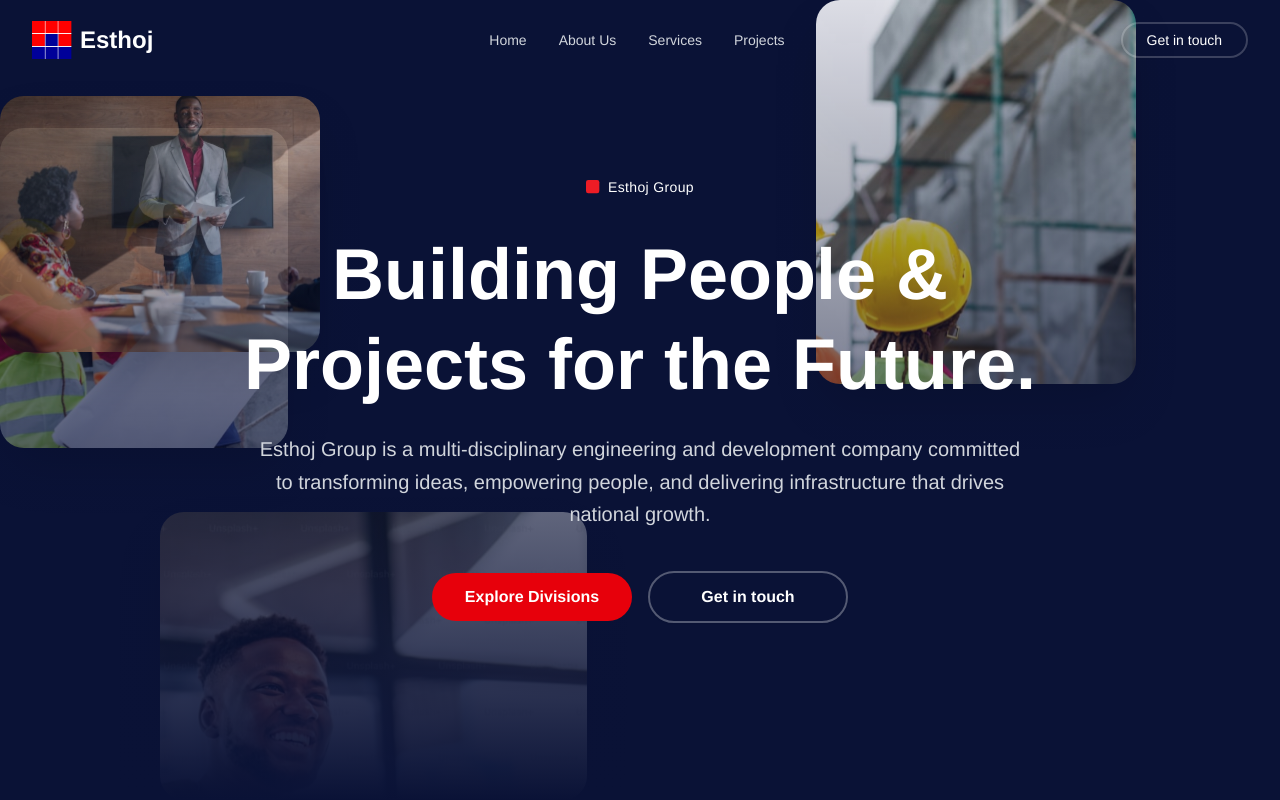
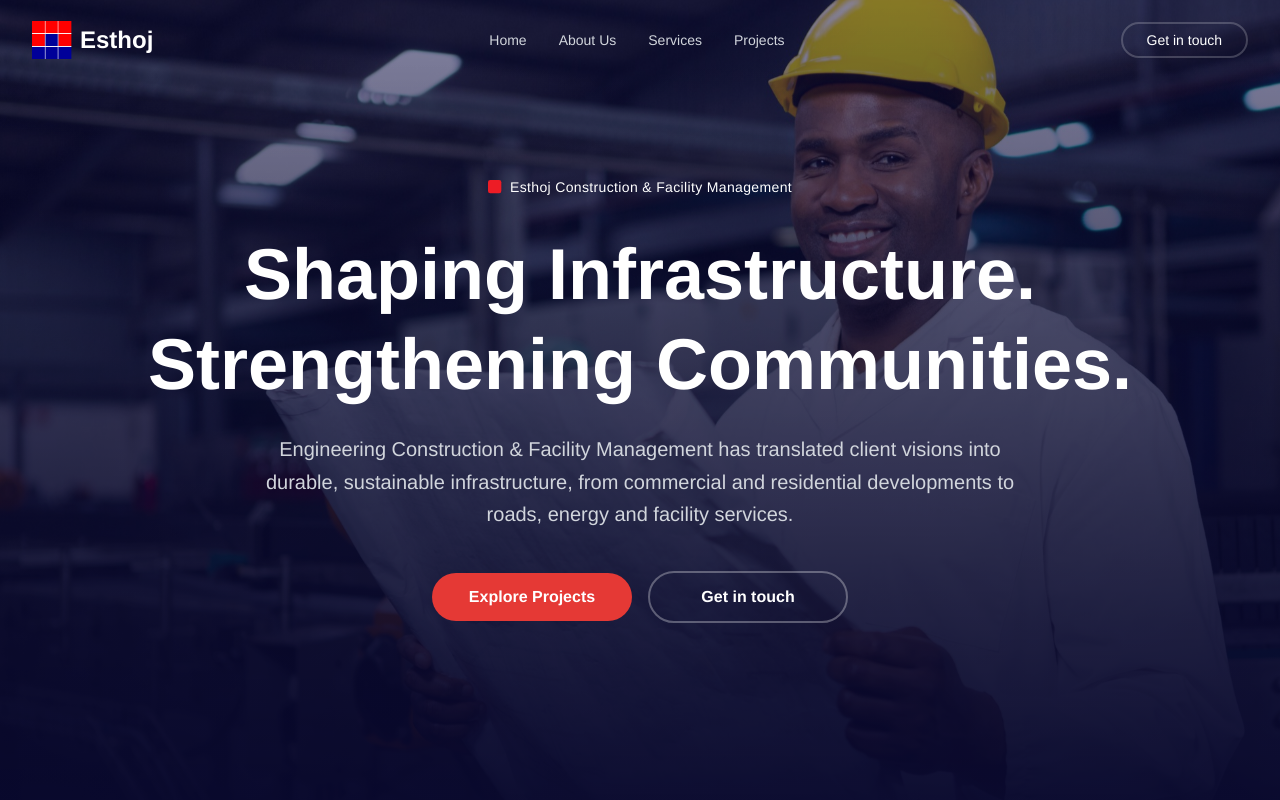
Before and after one commit to beecube-cloud/trainings, a Next.js app: page / in a window 1280 px wide. Shown: the top 800 px of the page. Built offline with nearby package versions, Linux system fonts and the light colour scheme.

Commit message:
update hero section

```diff
--- a/app/page.tsx
+++ b/app/page.tsx
@@ -1,13 +1,13 @@
 import AboutSection from "@/components/sections/about-us";
 import ContactSection from "@/components/sections/contact-us";
-import HeroParallax from "@/components/sections/hero";
+import { HeroSection, HeroSingleImageExample } from "@/components/sections/hero";
 import ProjectsSection from "@/components/sections/project";
 import ServicesSection from "@/components/sections/services";
 
 export default function Home() {
   return (
     <>
-      <HeroParallax />
+      <HeroSingleImageExample />
       <AboutSection />
       <ServicesSection />
       <ProjectsSection />
--- a/components/sections/hero.tsx
+++ b/components/sections/hero.tsx
@@ -1,130 +1,215 @@
 'use client';
 
+import { ReactNode } from 'react';
 import Link from 'next/link';
+import Image from 'next/image';
 import { Button } from '@/components/ui/button';
-import Image from 'next/image';
-import { useEffect, useState } from 'react';
+import { useScrollParallax } from '@/hooks/useScrollParallax';
+import { HeroSectionProps, ParallaxImage, HeroButtonProps } from '@/lib/types';
+import { divisionButtons, mainButtons, parallaxImages } from '@/lib/consts';
 
-export default function HeroParallax() {
-  const [scrollY, setScrollY] = useState(0);
 
-  useEffect(() => {
-    const handleScroll = () => {
-      setScrollY(window.scrollY);
+export function HeroSection({
+  variant = 'single-image',
+  brandLabel,
+  brandIcon,
+  heading,
+  description,
+  buttons,
+  backgroundColor = '#0A1236',
+  backgroundImage,
+  backgroundVideo,
+  parallaxImages,
+  textAlign = 'center',
+  overlay = true,
+  overlayOpacity = 50,
+  minHeight = 'min-h-screen',
+  className = '',
+  customContent,
+}: HeroSectionProps) {
+  const scrollY = useScrollParallax();
+
+  const textAlignClass = textAlign === 'center' ? 'text-center' : 'text-left';
+  const justifyClass = textAlign === 'center' ? 'justify-center' : 'justify-start';
+
+  return (
+    <section
+      className={`relative ${minHeight} overflow-hidden flex items-center ${className}`}
+      style={{ backgroundColor }}
+    >
+
+      {variant === 'parallax' && parallaxImages && (
+        <div className="absolute inset-0 pointer-events-none">
+          {parallaxImages.map((img, index) => (
+            <ParallaxImageElement
+              key={index}
+              image={img}
+              scrollY={scrollY}
+            />
+          ))}
+        </div>
+      )}
+
+
+      {variant === 'single-image' && backgroundImage && (
+        <div className="absolute inset-0">
+          <Image
+            src={backgroundImage}
+            alt="Hero background"
+            fill
+            className="object-cover"
+            priority
+          />
+        </div>
+      )}
+
+      {variant === 'video' && backgroundVideo && (
+        <div className="absolute inset-0">
+          <video
+            autoPlay
+            loop
+            muted
+            playsInline
+            className="w-full h-full object-cover"
+          >
+            <source src={backgroundVideo} type="video/mp4" />
+          </video>
+        </div>
+      )}
+
+
+      {overlay && (
+        <div
+          className="absolute inset-0 bg-gradient-to-b from-transparent via-black/30 to-black/60 pointer-events-none"
+          style={{ opacity: overlayOpacity / 100 }}
+        />
+      )}
+
+
+      <div className={`relative z-10 max-w-7xl mx-auto px-4 sm:px-6 lg:px-8 w-full ${textAlignClass}`}>
+        <div className={`flex flex-col items-${textAlign === 'center' ? 'center' : 'start'} max-w-5xl ${textAlign === 'center' ? 'mx-auto' : ''}`}>
+
+          {brandLabel && (
+            <div className={`flex items-center gap-2 mb-8 ${textAlign === 'center' ? 'justify-center' : ''}`}>
+              {brandIcon && (
+                <Image src={brandIcon} alt="Brand icon" width={14} height={14} />
+              )}
+              <span className="text-white text-sm font-medium tracking-wide">
+                {brandLabel}
+              </span>
+            </div>
+          )}
+
+          <h1 className="text-5xl md:text-6xl lg:text-7xl font-bold text-white mb-6 leading-tight">
+            {heading}
+          </h1>
+
+          <p className={`text-lg md:text-xl text-gray-300 mb-10 leading-relaxed ${textAlign === 'center' ? 'max-w-3xl mx-auto' : 'max-w-2xl'}`}>
+            {description}
+          </p>
+
+          {buttons && buttons.length > 0 && (
+            <div className={`flex flex-col sm:flex-row items-center gap-4 ${justifyClass}`}>
+              {buttons.map((button, index) => (
+                <HeroButton key={index} {...button} />
+              ))}
+            </div>
+          )}
+
+          {customContent && (
+            <div className="mt-8">
+              {customContent}
+            </div>
+          )}
+        </div>
+      </div>
+
+      {variant === 'parallax' && (
+        <div
+          className="absolute inset-0 bg-gradient-to-b from-transparent via-transparent to-current pointer-events-none"
+          style={{ color: backgroundColor }}
+        />
+      )}
+    </section>
+  );
+}
+
+function ParallaxImageElement({
+  image,
+  scrollY,
+}: {
+  image: ParallaxImage;
+  scrollY: number;
+}) {
+  const positions = {
+    'top-left': 'top-32 left-[-30]',
+    'top-right': 'top-24 right-[-30]',
+    'bottom-left': 'bottom-0 left-40',
+    'bottom-right': 'bottom-[-30] right-36',
   };
 
-    window.addEventListener('scroll', handleScroll);
-    return () => window.removeEventListener('scroll', handleScroll);
-  }, []);
+  const defaultSizes = {
+    'top-left': 'w-72 h-80',
+    'top-right': 'w-80 h-64',
+    'bottom-left': 'w-1/3 h-72',
+    'bottom-right': 'w-80 h-96',
+  };
+
+  const speed = image.speed || 0.2;
+  const isBottom = image.position.includes('bottom');
+  const transform = isBottom
+    ? `translateY(${scrollY * -speed}px)`
+    : `translateY(${scrollY * speed}px)`;
 
   return (
-    <section className="relative min-h-screen bg-[#0A1236] overflow-hidden flex items-center justify-center">
-      {/* Parallax Background Images */}
-      <div className="absolute inset-0 pointer-events-none">
-        {/* Top Left Image - Construction Workers - Slow parallax */}
     <div
-          className="absolute top-32 left-[-30] w-72 h-80"
-          style={{ transform: `translateY(${scrollY * 0.15}px)` }}
+      className={`absolute ${positions[image.position]} ${image.width || defaultSizes[image.position]}`}
+      style={{ transform }}
     >
       <div className="relative w-full h-full rounded-3xl overflow-hidden shadow-2xl">
         <Image
-              src="/assets/hero/image1.svg"
-              alt="Construction workers"
+          src={image.src}
+          alt={image.alt}
           fill
           className="object-cover"
         />
       </div>
     </div>
+  );
+}
 
-        {/* Top Right Image - Meeting - Medium parallax */}
-        <div
-          className="absolute top-24 right-[-30] w-80 h-64"
-          style={{ transform: `translateY(${scrollY * 0.25}px)` }}
-        >
-          <div className="relative w-full h-full rounded-3xl overflow-hidden shadow-2xl">
-            <Image
-              src="/assets/hero/image2.svg"
-              alt="Business meeting"
-              fill
-              className="object-cover"
-            />
-          </div>
-        </div>
+function HeroButton({ text, href, variant = 'primary' }: HeroButtonProps) {
+  const isPrimary = variant === 'primary';
 
-        {/* Bottom Left Image - Office - Medium parallax */}
-        <div
-          className="absolute bottom-0 left-40 w-1/3 h-72"
-          style={{ transform: `translateY(${scrollY * -0.2}px)` }}
-        >
-          <div className="relative w-full h-full rounded-3xl overflow-hidden shadow-2xl">
-            <Image
-              src="/assets/hero/image3.svg"
-              alt="Office workspace"
-              fill
-              className="object-cover"
-            />
-          </div>
-        </div>
-
-        {/* Bottom Right Image - Engineering - Fast parallax */}
-        <div
-          className="absolute bottom-[-30] right-36 w-80 h-96"
-          style={{ transform: `translateY(${scrollY * -0.3}px)` }}
-        >
-          <div className="relative w-full h-full rounded-3xl overflow-hidden shadow-2xl">
-            <Image
-              src="/assets/hero/image4.svg"
-              alt="Engineering work"
-              fill
-              className="object-cover"
-            />
-          </div>
-        </div>
-      </div>
-
-      {/* Main Content */}
-      <div className="relative z-10 max-w-5xl mx-auto px-4 sm:px-6 lg:px-8 text-center">
-        {/* Small Logo/Brand Text */}
-        <div className="flex items-center justify-center gap-2 mb-8">
-          <Image src="/assets/hero/dot.svg" alt="Dot" width={14} height={14} />
-          <span className="text-white text-sm font-medium tracking-wide">Esthoj Group</span>
-        </div>
-
-        {/* Main Heading */}
-        <h1 className="text-5xl md:text-6xl lg:text-7xl font-bold text-white mb-6 leading-tight">
-          Building People &<br />
-          Projects for the Future.
-        </h1>
-
-        {/* Description */}
-        <p className="text-lg md:text-xl text-gray-300 max-w-3xl mx-auto mb-10 leading-relaxed">
-          Esthoj Group is a multi-disciplinary engineering and development company committed to transforming
-          ideas, empowering people, and delivering infrastructure that drives national growth.
-        </p>
-
-        {/* CTA Buttons */}
-        <div className="flex flex-col sm:flex-row items-center justify-center gap-4">
+  return (
     <Button
       asChild
       size="lg"
-            className="bg-red-600 hover:bg-red-700 text-white rounded-full px-8 py-6 text-base font-semibold min-w-[200px]"
+      className={
+        isPrimary
+          ? 'bg-[#E53935] hover:bg-[#C62828] text-white rounded-full px-8 py-6 text-base font-semibold min-w-[200px]'
+          : 'border-2 border-white/30 bg-transparent text-white hover:bg-white/10 rounded-full px-8 py-6 text-base font-semibold min-w-[200px]'
+      }
     >
-            <Link href="/divisions">Explore Divisions</Link>
+      <Link href={href}>{text}</Link>
     </Button>
-
-          <Button
-            asChild
-            variant="outline"
-            size="lg"
-            className="border-2 border-white/30 bg-transparent text-white hover:bg-white/10 rounded-full px-8 py-6 text-base font-semibold min-w-[200px]"
-          >
-            <Link href="/contact">Get in touch</Link>
-          </Button>
-        </div>
-      </div>
-
-      {/* Gradient Overlay */}
-      <div className="absolute inset-0 bg-gradient-to-b from-transparent via-[#0A1236]/50 to-[#0A1236] pointer-events-none"></div>
-    </section>
   );
 }
+
+export function HeroSingleImageExample() {
+  return (
+    <HeroSection
+      variant="single-image"
+      brandLabel="Esthoj Construction & Facility Management"
+      brandIcon="/assets/hero/dot.svg"
+      heading="Shaping Infrastructure. Strengthening Communities."
+      description="Engineering Construction & Facility Management has translated client visions into durable, sustainable infrastructure, from commercial and residential developments to roads, energy and facility services."
+      buttons={divisionButtons}
+      backgroundColor="#1A1F4E"
+      backgroundImage="/assets/hero/herobg.svg"
+      textAlign="center"
+      overlay={true}
+      overlayOpacity={60}
+    />
+  );
+}
--- /dev/null
+++ b/hooks/useScrollParallax.tsx
@@ -0,0 +1,21 @@
+'use client';
+
+import { useEffect, useState } from 'react';
+
+export function useScrollParallax() {
+  const [scrollY, setScrollY] = useState(0);
+
+  useEffect(() => {
+    const handleScroll = () => {
+      setScrollY(window.scrollY);
+    };
+
+    // Initial call
+    handleScroll();
+
+    window.addEventListener('scroll', handleScroll, { passive: true });
+    return () => window.removeEventListener('scroll', handleScroll);
+  }, []);
+
+  return scrollY;
+}
--- /dev/null
+++ b/lib/consts.ts
@@ -0,0 +1,62 @@
+import { HeroButton, ParallaxImage } from "./types";
+
+export const parallaxImages: ParallaxImage[] = [
+    {
+      src: '/assets/hero/image1.svg',
+      alt: 'Construction workers',
+      position: 'top-left',
+      width: 'w-72',
+      height: 'h-80',
+      speed: 0.15,
+    },
+    {
+      src: '/assets/hero/image2.svg',
+      alt: 'Business meeting',
+      position: 'top-right',
+      width: 'w-80',
+      height: 'h-64',
+      speed: 0.25,
+    },
+    {
+      src: '/assets/hero/image3.svg',
+      alt: 'Office workspace',
+      position: 'bottom-left',
+      width: 'w-1/3',
+      height: 'h-72',
+      speed: 0.2,
+    },
+    {
+      src: '/assets/hero/image4.svg',
+      alt: 'Engineering work',
+      position: 'bottom-right',
+      width: 'w-80',
+      height: 'h-96',
+      speed: 0.3,
+    },
+  ];
+
+  export const mainButtons: HeroButton[] = [
+    {
+      text: 'Explore Divisions',
+      href: '/divisions',
+      variant: 'primary',
+    },
+    {
+      text: 'Get in touch',
+      href: '/contact',
+      variant: 'secondary',
+    },
+  ];
+
+  export const divisionButtons: HeroButton[] = [
+    {
+      text: 'Explore Projects',
+      href: '/projects',
+      variant: 'primary',
+    },
+    {
+      text: 'Get in touch',
+      href: '/contact',
+      variant: 'secondary',
+    },
+  ];
--- /dev/null
+++ b/lib/types.ts
@@ -0,0 +1,50 @@
+import { ReactNode } from "react";
+
+export interface HeroButton {
+    text: string;
+    href: string;
+    variant?: 'primary' | 'secondary';
+  }
+
+  export interface ParallaxImage {
+    src: string;
+    alt: string;
+    position: 'top-left' | 'top-right' | 'bottom-left' | 'bottom-right';
+    width?: string;
+    height?: string;
+    speed?: number;
+  }
+
+  export interface HeroSectionProps {
+
+    variant?: 'parallax' | 'single-image' | 'video';
+
+    // Content
+    brandLabel?: string;
+    brandIcon?: string;
+    heading: string;
+    description: string;
+    buttons?: HeroButton[];
+
+    // Background options
+    backgroundColor?: string;
+    backgroundImage?: string;
+    backgroundVideo?: string;
+    parallaxImages?: ParallaxImage[];
+
+    // Styling
+    textAlign?: 'left' | 'center';
+    overlay?: boolean;
+    overlayOpacity?: number;
+    minHeight?: string;
+    className?: string;
+
+    // Custom content
+    customContent?: ReactNode;
+  }
+
+  export interface HeroButtonProps {
+    text: string;
+    href: string;
+    variant?: 'primary' | 'secondary';
+  }
```
Also changed, not shown: public/assets/hero/herobg.svg (added), 1 other file (tests, documents, lock files or other folders). Lines whose indentation alone changed are shown as unchanged.
